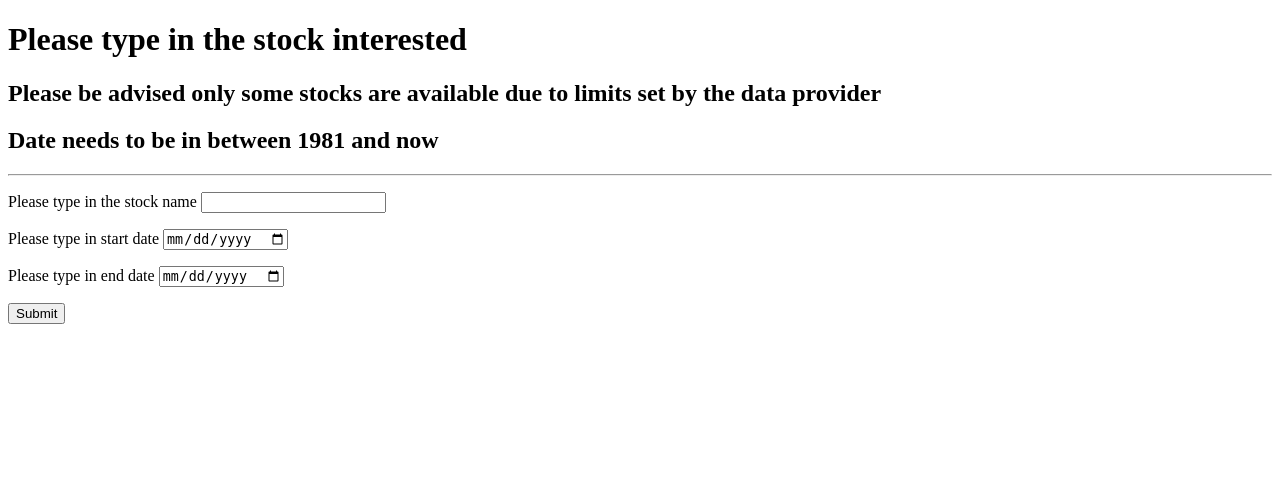
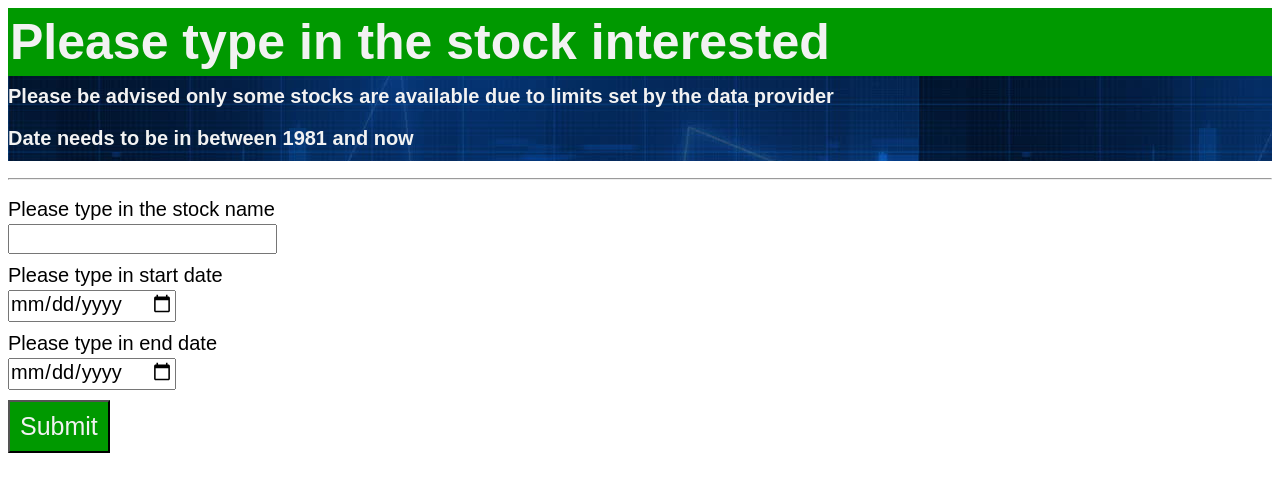
Before and after one commit to lishufenbt/new-starting-project, a Flask app: page / in a window 1280 px wide. Shown: the top 492 px of the page. Run offline with Flask 2, Linux system fonts and the light colour scheme.

Commit message:
all new files

```diff
--- a/app.py
+++ b/app.py
@@ -7,8 +7,8 @@ import os
 from flask import Flask,render_template,request,redirect
 
 app_stock = Flask(__name__)
-
-@app_stock.route('/',methods=["GET","POST"])
+@app_stock.route('/')
+@app_stock.route('/index',methods=["GET","POST"])
 def index():
 	if request.method == 'GET':
 		return render_template('index.html')
@@ -16,28 +16,28 @@ def index():
 		stock_abbr=request.form["abbr_stock"]
 		date_start=request.form["start_date"]
 		date_end=request.form["end_date"]
-	main_url= "https://www.quandl.com/api/v3/datasets/EOD/"
-	connection= "?start_date="
-	middle_words= "&end_date="
-	key_api= "&api_key=G8yRiWzvwHLrbT9oDPGY"
-	url=main_url+stock_abbr+connection+date_start+middle_words+date_end+key_api
-	json_data=requests.get(url).json()
-	list_jd=json_data['dataset']['data']
-	list_date=pd.to_datetime([item[0] for item in list_jd])
-	list_close=[item[4] for item in list_jd]
-	df=pd.DataFrame({"date":list_date,"closing price":list_close})
-	df=df.reset_index()
-	df=df.drop(['index'],axis=1)
-	plot_bk=figure(height=300,width=500,x_axis_type="datetime")
-	plot_bk.line(list(df['date']),list(df['closing price']),color='blue',alpha=0.5,line_width=2)
-	output_file('Stock.html',title="Stock closing price")
-	plot_bk.title.text="Closing Stock Price of {} in Selected Month".format(stock_abbr)
-	plot_bk.xaxis.axis_label = 'Date'
-	plot_bk.yaxis.axis_label = 'Closing Price'
-	show(plot_bk)
-	return render_template('index.html')
+		main_url= "https://www.quandl.com/api/v3/datasets/EOD/"
+		connection= "?start_date="
+		middle_words= "&end_date="
+		key_api= "&api_key=G8yRiWzvwHLrbT9oDPGY"
+		url=main_url+stock_abbr+connection+date_start+middle_words+date_end+key_api
+		json_data=requests.get(url).json()
+		list_jd=json_data['dataset']['data']
+		list_date=pd.to_datetime([item[0] for item in list_jd])
+		list_close=[item[4] for item in list_jd]
+		df=pd.DataFrame({"date":list_date,"closing price":list_close})
+		df=df.reset_index()
+		df=df.drop(['index'],axis=1)
+		plot_bk=figure(height=300,width=500,x_axis_type="datetime")
+		plot_bk.line(list(df['date']),list(df['closing price']),color='blue',alpha=0.5,line_width=2)
+		#output_file('../templates/Stock.html',title="Stock closing price")
+		plot_bk.title.text="Closing Stock Price of {} in Selected Month".format(stock_abbr)
+		plot_bk.xaxis.axis_label = 'Date'
+		plot_bk.yaxis.axis_label = 'Closing Price'
+		show(plot_bk)
+		return render_template('index.html')
 
 if __name__ == "__main__":
-	port = os.environ.get("PORT", 5000)
-	app_stock.run(host='http://0.0.0.0', port=port)
-	#app.run()
+	#port = os.environ.get("PORT", 5000)
+	#app_stock.run(host='http://127.0.0.1:5000/index', port=port)
+	app_stock.run(debug=True)
--- /dev/null
+++ b/static/style.css
@@ -0,0 +1,51 @@
+
+h2{
+    font-family: Arial, Helvetica, sans-serif;
+    font-size:20px;
+    color:#f2f2f2;
+    padding:1px 0 20px 0;
+    line-height:5px;
+}
+.background_image{
+    background-image:url("stock_image.jpeg")
+}
+.container{
+    width:100%;
+    margin:auto;
+}
+.box-1{
+    font-family: Arial, Helvetica, sans-serif;
+    color:#f2f2f2;
+    font-size:50px;
+    font-weight:bold;
+    margin:0 0;
+    border-width:0;
+    padding:5px 2px;
+    background-color: #009900
+}
+
+.stock_pick label{
+    display:block;
+    padding:10px 0 3px 0;
+    font-size: 20px;
+    font-family: Arial, Helvetica, sans-serif;
+}
+
+.stock_pick input{
+    font-size:20px;
+    padding:0 0 3px 0;
+    font-family: Arial, Helvetica, sans-serif;
+
+}
+
+.stock_pick input[type="submit"]{
+    padding:10px;
+    margin:10px 0 0 0;
+    background-color:#009900;
+    color:#f2f2f2;
+    font-size:25px;
+    font-family: Arial, Helvetica, sans-serif;
+}
+.stock_pick input[type="submit"]:hover{
+    background-color:#006600
+}
--- a/templates/index.html
+++ b/templates/index.html
@@ -1,31 +1,32 @@
 <!DOCTYPE html>
 <html>
 <div class=page>
+    <link rel="stylesheet" type="text/css" href="../static/style.css">
      <head>
      	<title>Stock Price</title>
      </head>
      <div class=metanav>
      <body>
+        <div class="container">
      	<!--Headings-->
-     	<h1>Please type in the stock interested</h1>
-        <h2>Please be advised only some stocks are available due to limits set by the data provider</h2>
-        <h2>Date needs to be in between 1981 and now</h2>
-        <hr>
-        <form id="stock_pick" method="POST" action="index">
-            <p>
-            Please type in the stock name <input type="text" name="abbr_stock" />
-            </p>
-            <p>
-            Please type in start date <input type="date" name="start_date" />
-            </p>
-            <p>
-            Please type in end date <input type="date" name="end_date" />
-            </p>
-            <p>
-            <input type='submit' value='Submit' />
-            </p>
-        </form>
+         	<div class="background_image">
+            <h1 class="box-1">Please type in the stock interested</h1>
+            <h2>Please be advised only some stocks are available due to limits set by the data provider</h2>
+            <h2>Date needs to be in between 1981 and now</h2>
+            </div>
+            <hr>
+            <form class="stock_pick" method="POST" action="index">
+                <label>Please type in the stock name</label>
+                <input type="text" name="abbr_stock" />
+                <label>Please type in start date</label>
+                <input type="date" name="start_date" />
+                <label>Please type in end date</label>
+                <input type="date" name="end_date" />
+                <br>
+                <input type='submit' value='Submit' />
+            </form>
 
+        </div>
      </body>
      </div>
 </div>
```
Also changed, not shown: Stock.html (+3 -3 lines), static/stock_image.jpeg (added).
